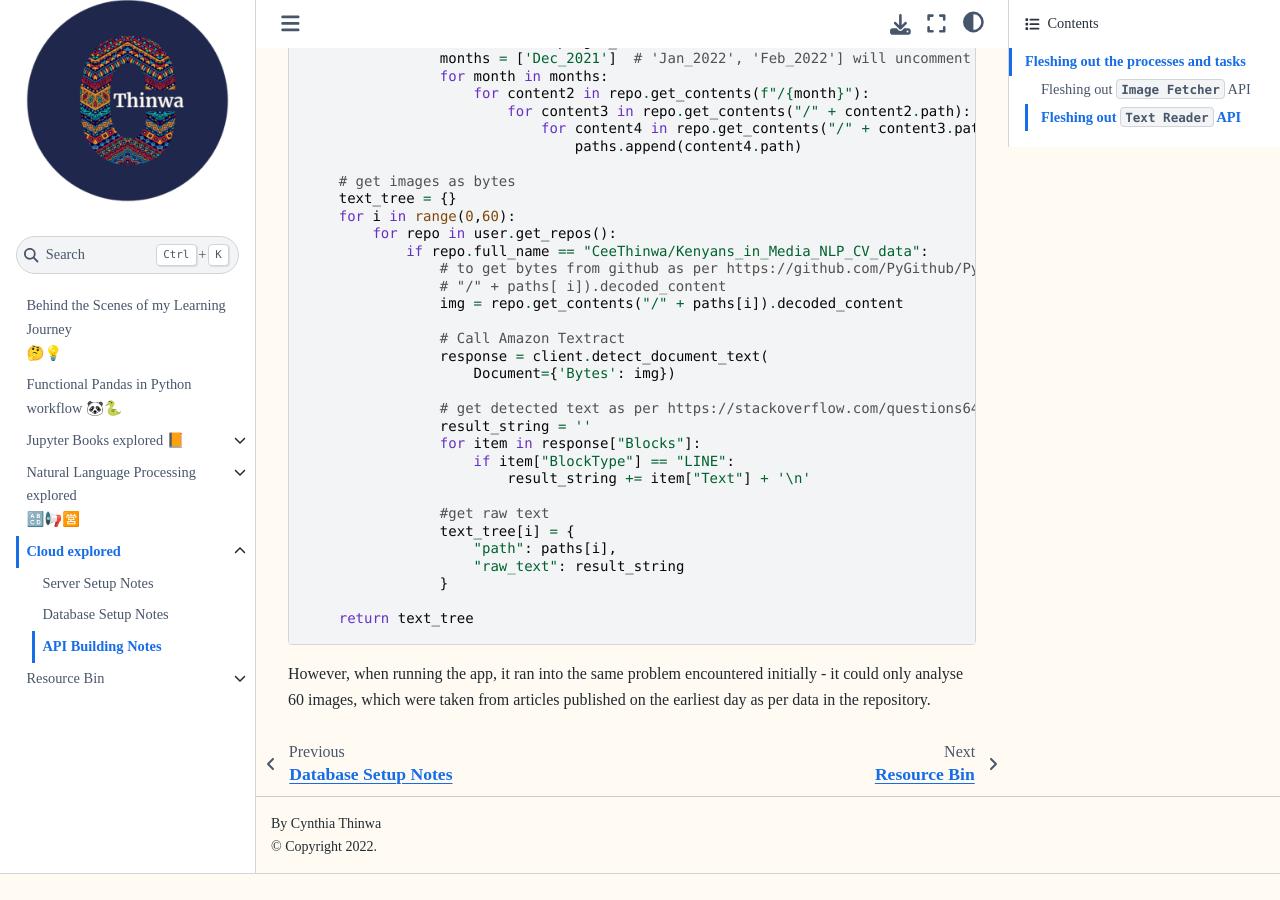
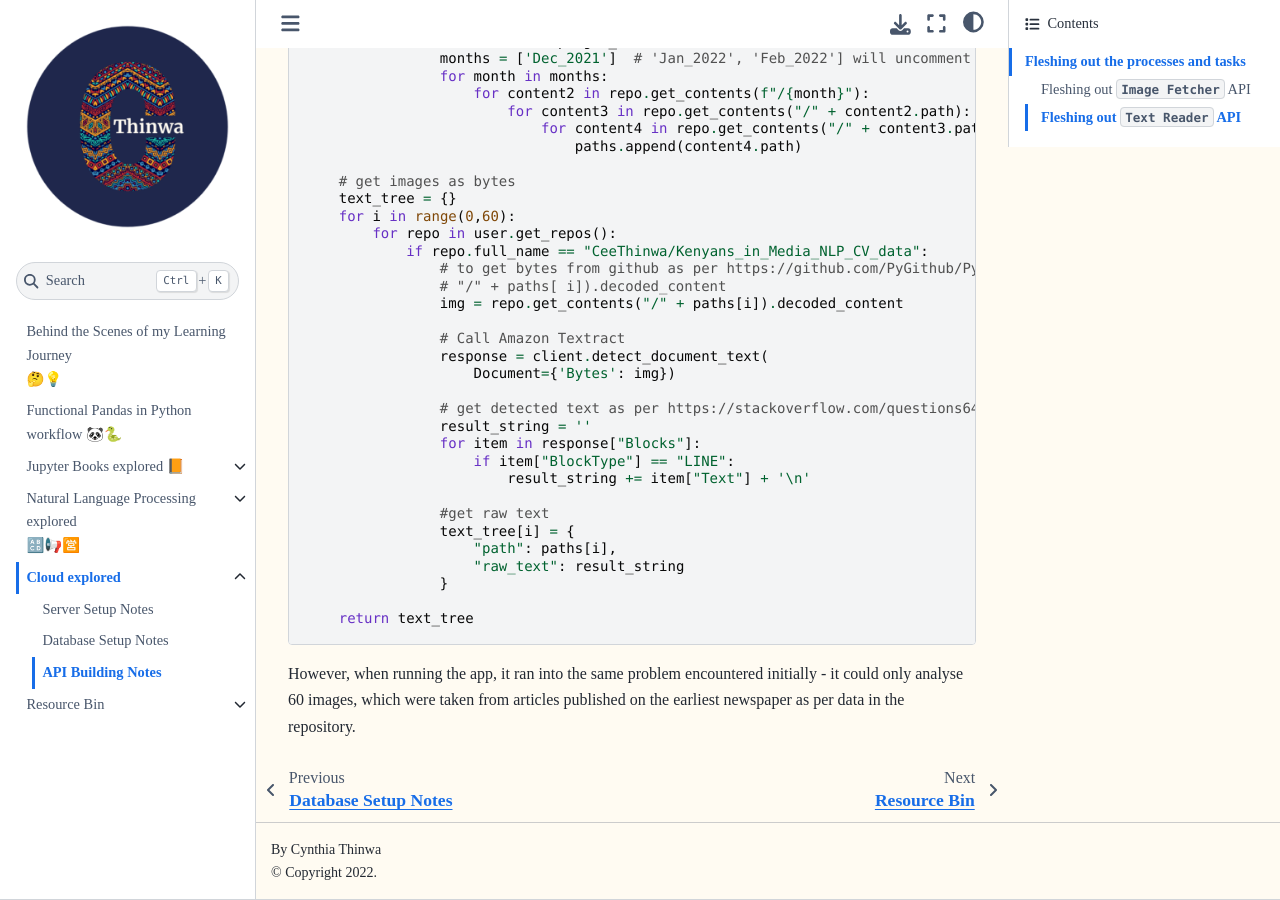
Before and after one commit to CeeThinwa/BTS-Continuous-Learning, a Jupyter Book: the page built from book/6/api_setup.md, in a window 1280 px wide and 900 px high, scrolled down 5053 px. Built offline with Jupyter Book 1.0.4 settings and Sphinx 7.4.7 and the Sphinx Book theme 1.1.4, drawn with Linux system fonts in a browser that asks for light colours; before the commit the page ends 5927 px from its top, so only the background shows below that; some of the changed text lies outside the part shown.

Commit message:
Update api_setup.md

````diff
--- a/book/6/api_setup.md
+++ b/book/6/api_setup.md
@@ -236,4 +236,4 @@ def image_to_text():
 ```
 
 However, when running the app, it ran into the same problem encountered initially - it could only analyse 60 images,
-which were taken from articles published on the earliest day as per data in the repository.
+which were taken from articles published on the earliest newspaper as per data in the repository.
````
Also changed, not shown: other parts of book/6/api_setup.md (+1 -1 lines).
